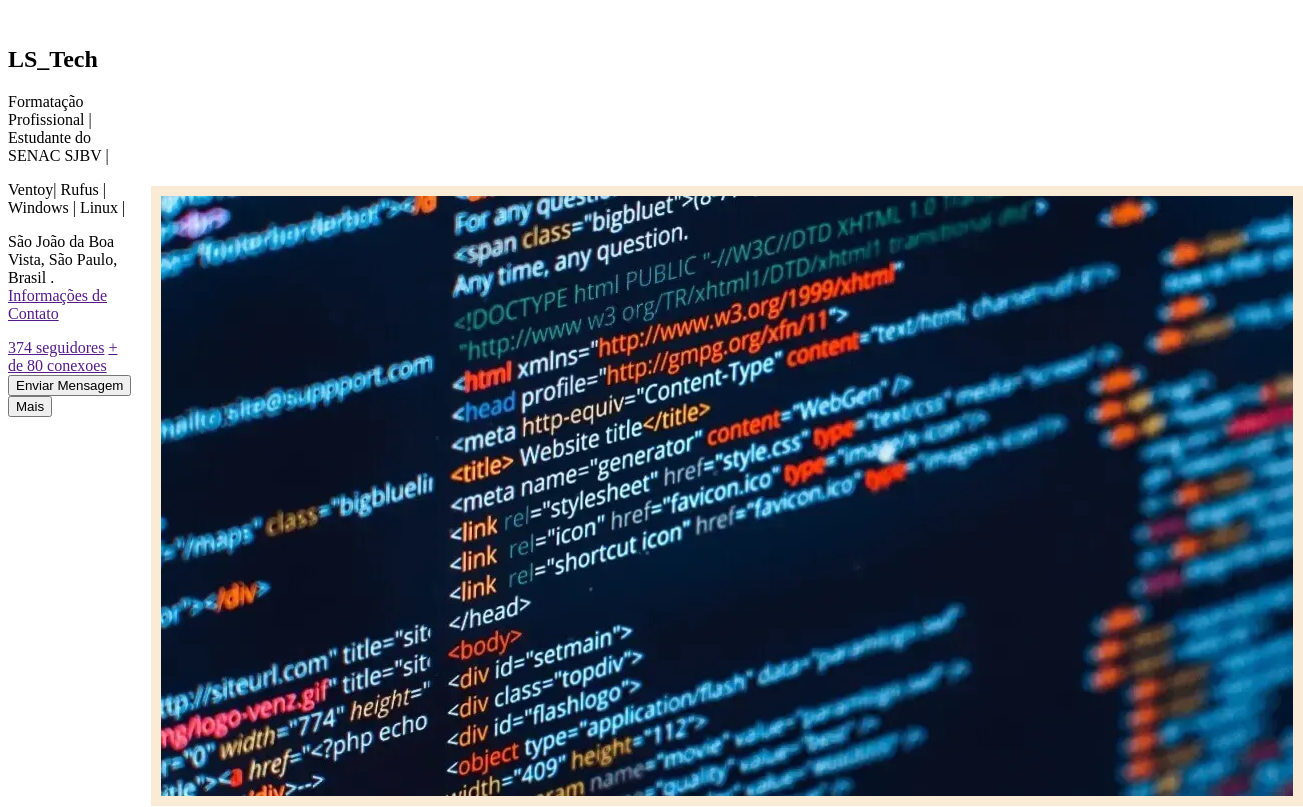
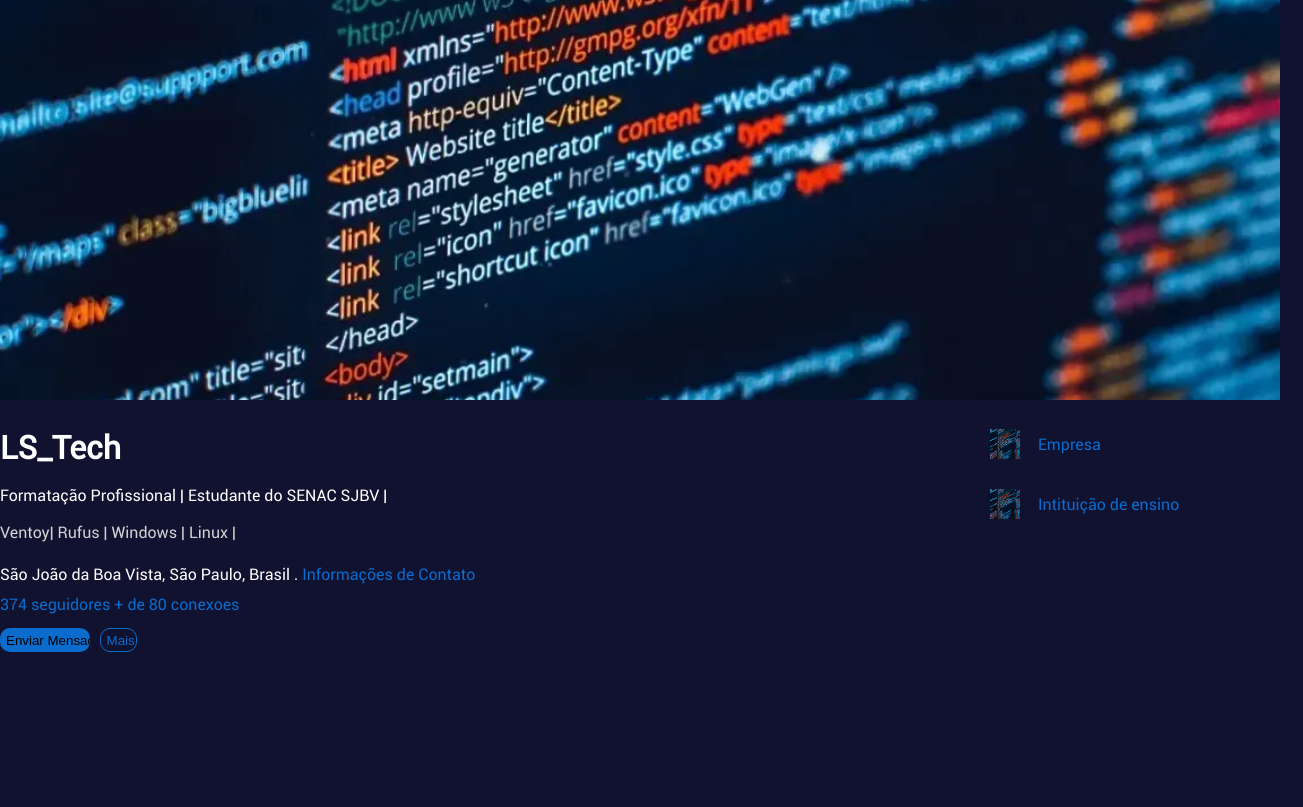
Before and after one commit to leodovelotrol019/Linkedin, a plain HTML site: page index.html in a window 1280 px wide. Shown: the top 807 px of the page, 1303 px wide, since content can reach past the window. Drawn offline with Linux system fonts and the light colour scheme.

Commit message:
novo add

```diff
--- a/index.html
+++ b/index.html
@@ -10,6 +10,12 @@
 
 <body>
     <main>
+        <section id="banner">
+
+
+        </section>
+
+        <section>
             <div>
 
                 <img src="" alt="">
@@ -19,41 +25,45 @@
 
                 <div id="info">
 
-                <h2>
+                    <h2 class="nome">
                         LS_Tech
                     </h2>
-                <p>Formatação Profissional | Estudante do SENAC SJBV |</p>
-                <p>Ventoy| Rufus | Windows | Linux |</p>
-                <p>São João da Boa Vista, São Paulo, Brasil . <a href="">Informações de Contato</a>
+                    <p class="esp">Formatação Profissional | Estudante do SENAC SJBV |</p>
+                    <p class="feram">Ventoy| Rufus | Windows | Linux |</p>
+                    <p class="esp">São João da Boa Vista, São Paulo, Brasil . <span class="mais"><a class="link" href="">Informações de Contato</a>   <br><br>
+                    <a class="link" href="">374 seguidores</a>
+                    <a  class="link" href="">+ de 80 conexoes</a>
+                   </span>
                    </p>
-                <a href="">374 seguidores</a>
-                <a href="">+ de 80 conexoes</a>
-                <input type="button" value="Enviar Mensagem">
-                <input type="button" value="Mais">
-
+                    <div class="botao">
+                        <input  class="azul" type="button" value="Enviar Mensagem">
+                        <input  class="vazado" type="button" value="Mais">
+                    </div>
 
 
 
                 </div>
+
+
                 <div id="imgs">
 
-                <div>
+                    <div class="item">
                         <img class="imgp" src="img/prom.webp" alt="">
-                <a class="tex" href="">Empresa</a>
+                        <a class="link" href="">Empresa</a>
                     </div>
-             <div>
+                    <div class="item">
                         <img class="imgp" src="img/prom.webp" alt="">
-                <a class="" href="">Empresa</a>
+                        <a class="link" href="">Intituição de ensino</a>
                     </div>
-
+                </div>
 
             </div>
 
 
 
 
-        </div>
 
+        </section>
     </main>
 </body>
 
--- a/style.css
+++ b/style.css
@@ -1,26 +1,108 @@
+@font-face {
+    font-family: roboto;
+    src: url(font/Roboto-Regular.ttf);
+}
+
+
+#banner{
+    background-image:  url(img/prom.webp) ;
+    background-repeat: no-repeat;
+  background-position: center;
+    background-size: cover ;
+    height: 50vh;
+}
+body{
+    margin: 0 auto;
+    background-color: rgb(17, 17, 48);
+    font-family: roboto;
+}
 #container {
     display: flex;
     width: 100%;
-    gap: 20px; /* espaço entre as divs (opcional) */
+    gap: 20px;
+
+max-width: 100%;
+line-height: 5px;
 }
 
 /* cada lado ocupa metade */
-#info, #imgs {
-    width: 50%;
+#info{
+width: 50%;
+display: grid;
+
+
+}
+.botao{
+    display: flex;
 }
 
-/* só para organizar as imagens */
+
+
 #imgs {
-    display: inline-table;
+    display: flex;
     gap: 10px;
-    justify-content: end; /* empurra para a direita */
+    width: 20%;
+    flex-direction: column;
+ margin-left: 25vw;
+
+
+
 }
 
-.imgp {
-    margin-top: 20vh;
 
 
+.imgp {
+
+    display: flex;
+    height: 30px;
     padding: 10px;
-    background-color: antiquewhite;
+
+    width: 30px  ;
 
 }
+.item{
+    display:  flex;
+    align-items: center;
+    gap: 8px;
+}
+
+
+
+.nome{
+    color: #fff;
+    font-size: 2rem;
+}
+.mais{
+     color: #0b6cce;
+     line-height: 15px;
+}
+.link{
+    color: #0b6cce;
+    text-decoration: none;
+}
+.esp{
+    color: #fff;
+}
+.feram{
+    color: lightgray;
+}
+.azul {
+    background-color: #0b6cce; ;
+    color: #000;
+    border-style: none;
+    border-radius: 10px;
+    width: 7vw;
+    height: 3vh;
+}
+.vazado{
+background-color: rgba(0, 0, 0, 0);
+color: #0b6cce;
+border-radius: 10px ;
+width: 2.9vw;
+border:  1.2px solid  #0b6cce;;
+
+}
+.botao{
+gap: 10px;
+
+}
```
Also changed, not shown: font/Roboto-Regular.ttf (added). Lines whose indentation alone changed are shown as unchanged.
